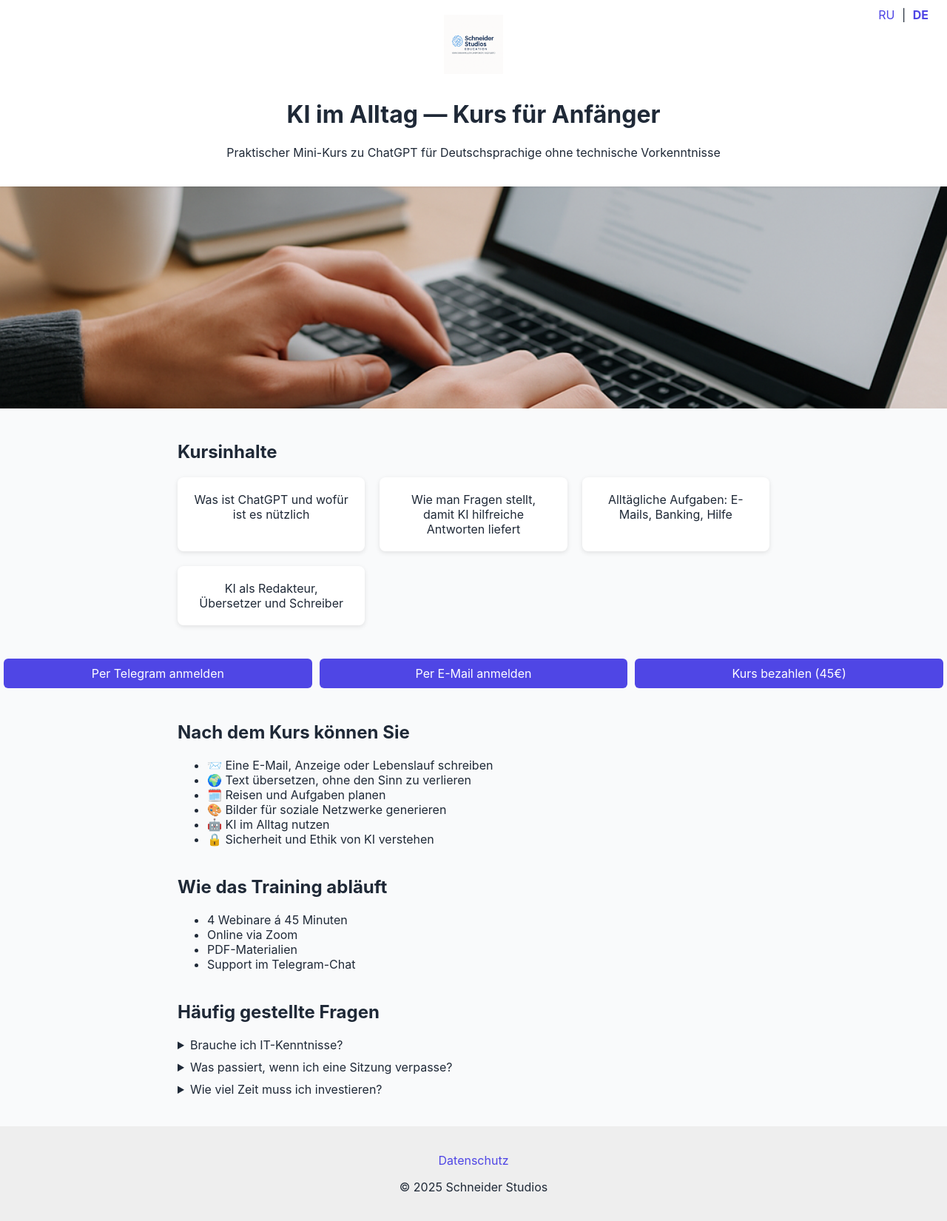
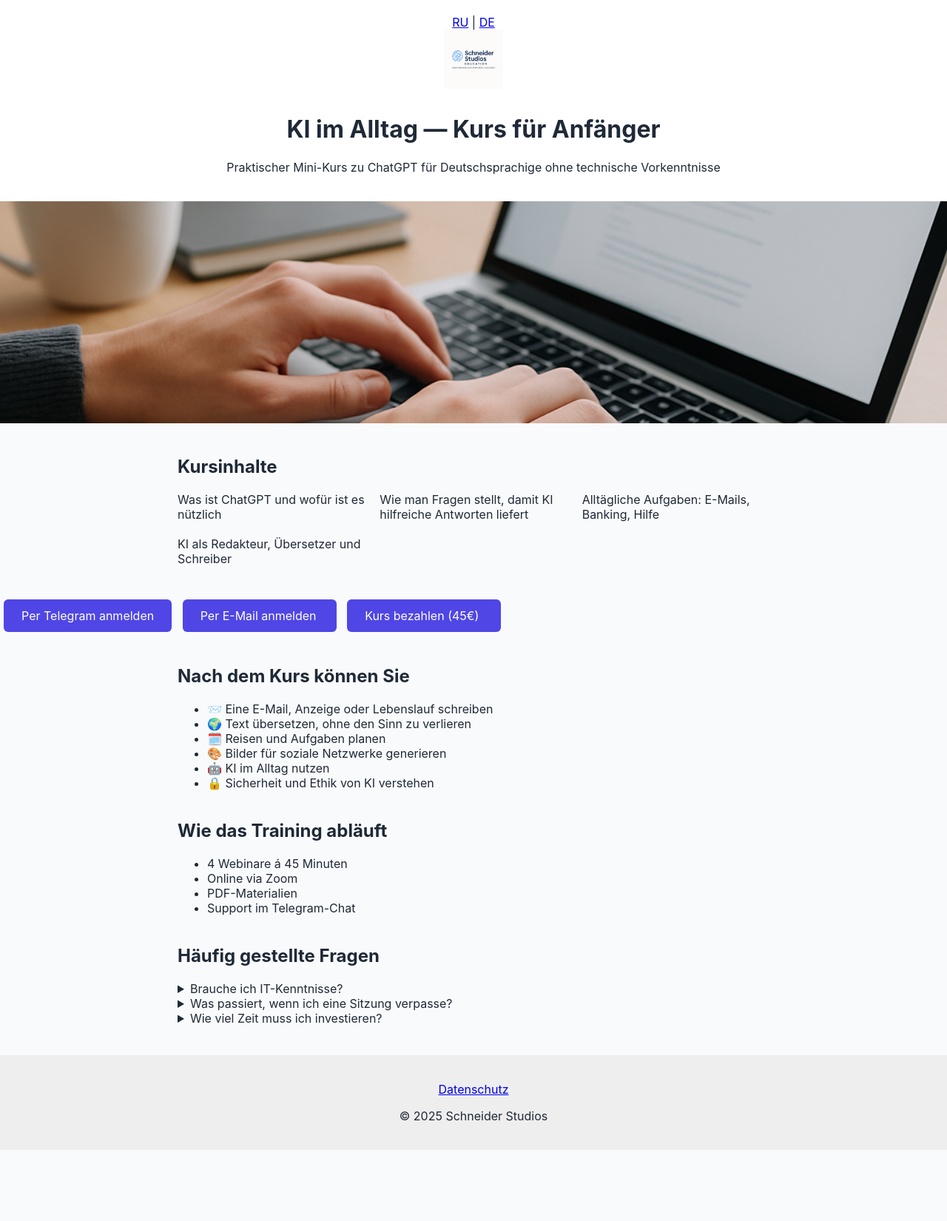
Before and after one commit to SchneiderStudios/MiniGPT, a plain HTML site: page index_de.html in a window 1280 px wide. Shown: the whole page at 74% size. After the commit the page ends 1554 px from the top, so only its background shows below. Drawn offline with Linux system fonts and the light colour scheme.

Commit message:
Add files via upload

```diff
--- a/style.css
+++ b/style.css
@@ -1,18 +1,14 @@
-body { margin:0; font-family:'Inter', sans-serif; background:#f9fafb; color:#1f2937; }
-header { text-align:center; padding:20px; background:#fff; box-shadow:0 1px 3px rgba(0,0,0,0.1); position: relative; }
-.lang-switch { position: absolute; top: 10px; right: 20px; }
-.lang-switch a { margin: 0 5px; text-decoration: none; color: #4f46e5; }
-.lang-switch a.active { font-weight: bold; }
-.logo { height:80px; margin-bottom: 10px; }
-.hero img { width:100%; max-height:300px; object-fit:cover; }
-.section { max-width:800px; margin:40px auto; padding:0 20px; }
-.topics { display:grid; grid-template-columns:repeat(auto-fit,minmax(200px,1fr)); gap:20px; }
-.topic-block { background:#fff; padding:20px; border-radius:8px; box-shadow:0 2px 6px rgba(0,0,0,0.1); text-align:center; }
-.center-buttons { text-align:center; margin:20px 0; display: flex; flex-wrap: wrap; justify-content: center; }
-.btn { background:#4f46e5; color:#fff; padding:10px 20px; margin:5px; text-decoration:none; border-radius:6px; flex: 1 1 150px; text-align: center; }
-@media (max-width: 600px) {
-  .center-buttons .btn { width: 80%; margin: 10px auto; }
-}
-details { margin:10px 0; }
-footer { background:#eee; text-align:center; padding:20px; margin-top:40px; }
-a { color:#4f46e5; text-decoration:none; }
+
+body{margin:0;font-family:Inter,sans-serif;background:#f9fafb;color:#1f2937}
+header{text-align:center;padding:20px;background:#fff;box-shadow:0 1px 3px rgba(0,0,0,0.1)}
+.logo{height:80px;margin-bottom:10px}
+.hero img{width:100%;max-height:300px;object-fit:cover}
+.section{max-width:800px;margin:40px auto;padding:0 20px}
+.topics{display:grid;grid-template-columns:repeat(auto-fit,minmax(200px,1fr));gap:20px}
+.topic{background:#fff;padding:20px;border-radius:8px;box-shadow:0 2px 6px rgba(0,0,0,0.1);text-align:center}
+.center{text-align:center;margin:20px 0}
+.btn{display:inline-block;padding:12px 24px;margin:5px;background:#4f46e5;color:#fff;text-decoration:none;border-radius:6px;min-width:160px}
+@media(max-width:600px){.btn{display:block;width:80%;margin:10px auto}}
+.details summary{cursor:pointer;font-weight:bold;margin:10px 0}
+.review-card{background:#fff;padding:20px;border-radius:8px;box-shadow:0 2px 6px rgba(0,0,0,0.1);margin-bottom:20px;}
+footer{text-align:center;padding:20px;background:#eee}
```
Also changed, not shown: index.html (+22 -32 lines), privacy.html (+4 -1 lines).
